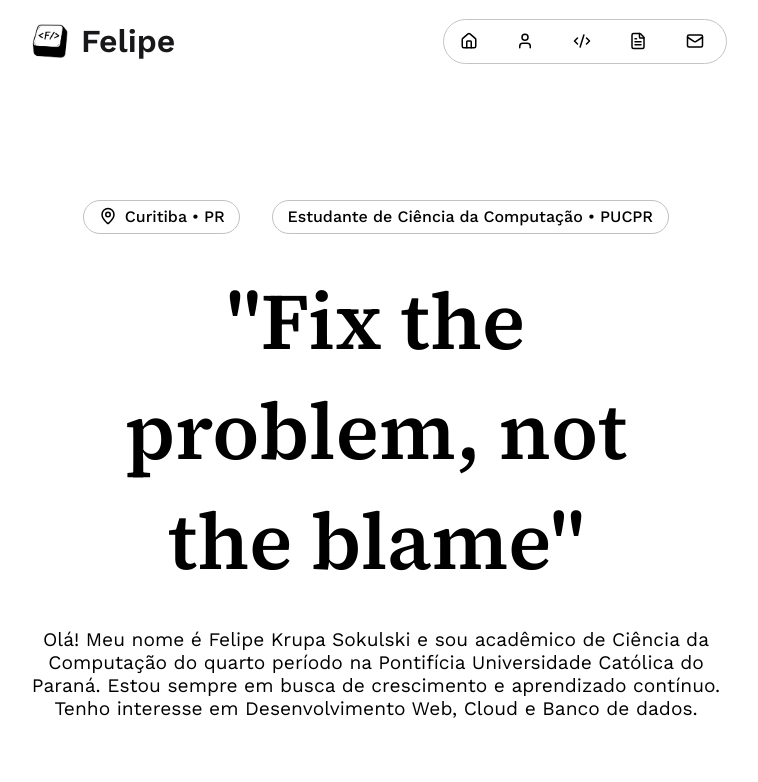
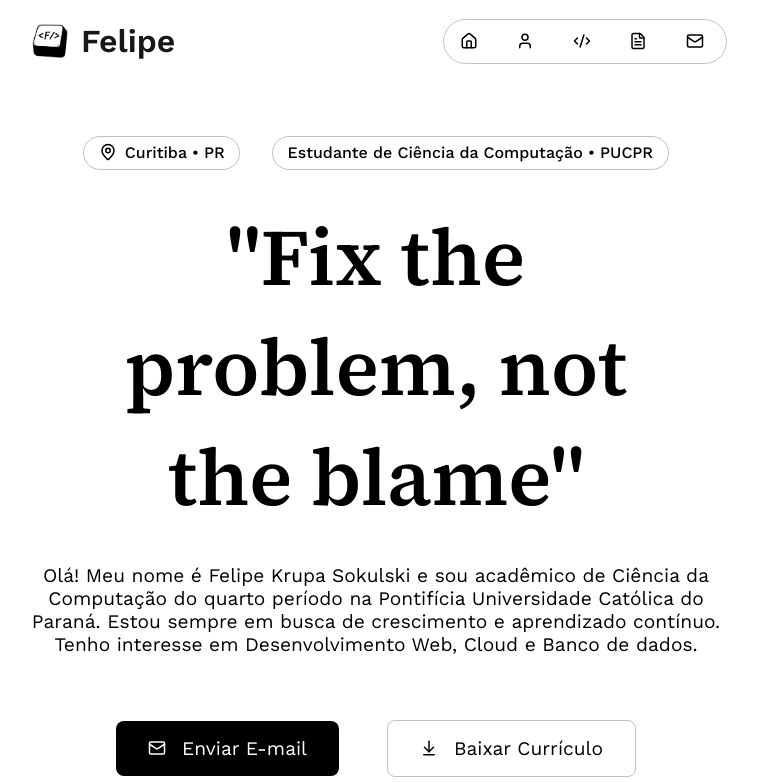
Before and after one commit to felipesokulskidev/portfolio-felipesokulski, a React (Vite) app: page / in a window 1280 px wide. Shown: the top 782 px of the page, without its empty margins (264-1022 px from the left). Built offline with nearby package versions, Linux system fonts and the light colour scheme.

Commit message:
arrumando estilização

```diff
--- a/src/components/Hero.css
+++ b/src/components/Hero.css
@@ -1,5 +1,5 @@
 .hero {
-    padding-top: 12rem;
+    padding-top: 8rem;
     padding-left: 16rem;
     padding-right: 16rem;
 }
```
